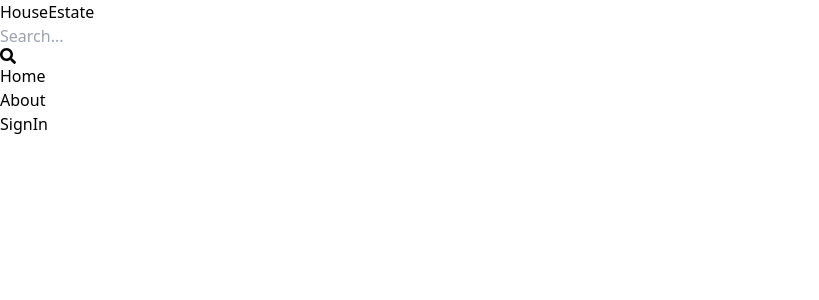
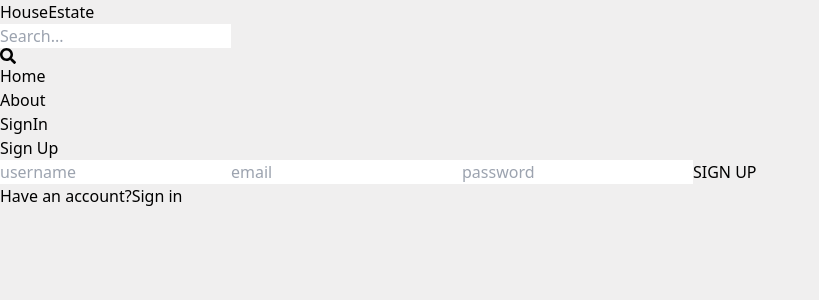
Before and after one commit to AhmedNasr0/HouseEstate, a React (Vite) app in the folder vite-project/: page /SignUp in a window 1280 px wide. Shown: the top 300 px of the page, without its empty margins (0-819 px from the left). Built offline with nearby package versions, Linux system fonts and the light colour scheme.

Commit message:
Complete SignUp Ui

```diff
--- a/vite-project/src/App.tsx
+++ b/vite-project/src/App.tsx
@@ -3,7 +3,7 @@ import { BrowserRouter,Routes,Route } from 'react-router-dom'
 import Home from './Pages/Home'
 import Profile from './Pages/Profile'
 import SignIn from './Pages/SignIn'
-import SignOut from './Pages/SignOut'
+import SignUp from './Pages/SignUp'
 import About from './Pages/About'
 import Header from './Components/Header'
 function App() {
@@ -17,7 +17,7 @@ function App() {
             <Route path='/' element={<Home/>}/>
             <Route path='/Profile' element={<Profile/>}/>
             <Route path='/SignIn' element={<SignIn/>}/>
-            <Route path='/SignOut' element={<SignOut/>}/>
+            <Route path='/SignUp' element={<SignUp/>}/>
             <Route path='/About' element={<About/>}/>
         </Routes>
     </BrowserRouter>
--- a/vite-project/src/Pages/SignIn.tsx
+++ b/vite-project/src/Pages/SignIn.tsx
@@ -1,10 +1,12 @@
+import { Link } from "react-router-dom"
+
 interface Iprops{
 
 }
 const SignIn=(props:Iprops)=>{
     return(
         <>
-            <h1>Sign in</h1>
+
         </>
     )
 }
--- a/vite-project/src/Pages/SignOut.tsx
+++ /dev/null
@@ -1,11 +0,0 @@
-interface Iprops{
-
-}
-const SignOut=(props:Iprops)=>{
-    return(
-        <>
-            <h1>Sign out</h1>
-        </>
-    )
-}
-export default SignOut
--- /dev/null
+++ b/vite-project/src/Pages/SignUp.tsx
@@ -0,0 +1,27 @@
+import { Link } from "react-router-dom"
+
+interface Iprops{
+
+}
+const SignOut=(props:Iprops)=>{
+    return(
+        <>
+            <div className="flex flex-col  my-7  gap-4 items-center">
+                <h1 className="font-semibold text-2xl ">Sign Up</h1>
+                <form action="" className="w-full gap-4 px-5 flex flex-col" method="post">
+                    <input type="text" placeholder="username"  className="focus:outline-none focus:border-gray-400 border h-[50px] rounded-lg p-1  w-full"/>
+                    <input type="text" placeholder="email"  className="focus:outline-none focus:border-gray-400 border h-[50px] rounded-lg p-1  w-full"/>
+                    <input type="password" placeholder="password"  className="focus:outline-none focus:border-gray-400 border h-[50px] rounded-lg p-1  w-full"/>
+                    <button className="bg-gray-700 h-[50px] rounded-xl text-white hover:bg-gray-400 disabled:opacity-75">SIGN UP</button>
+                    {/* <button className="bg-red-700 h-[50px] rounded-xl text-white hover:bg-red-400 disabled:opacity-75">CONTINUE WITH GOOGLE</button> */}
+                </form>
+                <div>
+                    <p className="text-lg">Have an account?
+                    <Link to='/signin'><span className="font-semibold px-1 text-blue-600 hover:border-b-2 hover:border-blue-600">Sign in</span></Link>
+                    </p>
+                </div>
+            </div>
+        </>
+    )
+}
+export default SignOut
--- a/vite-project/src/index.css
+++ b/vite-project/src/index.css
@@ -1,3 +1,7 @@
 @tailwind base;
 @tailwind components;
 @tailwind utilities;
+
+body{
+    background-color: rgb(240, 239, 239);
+}
```
